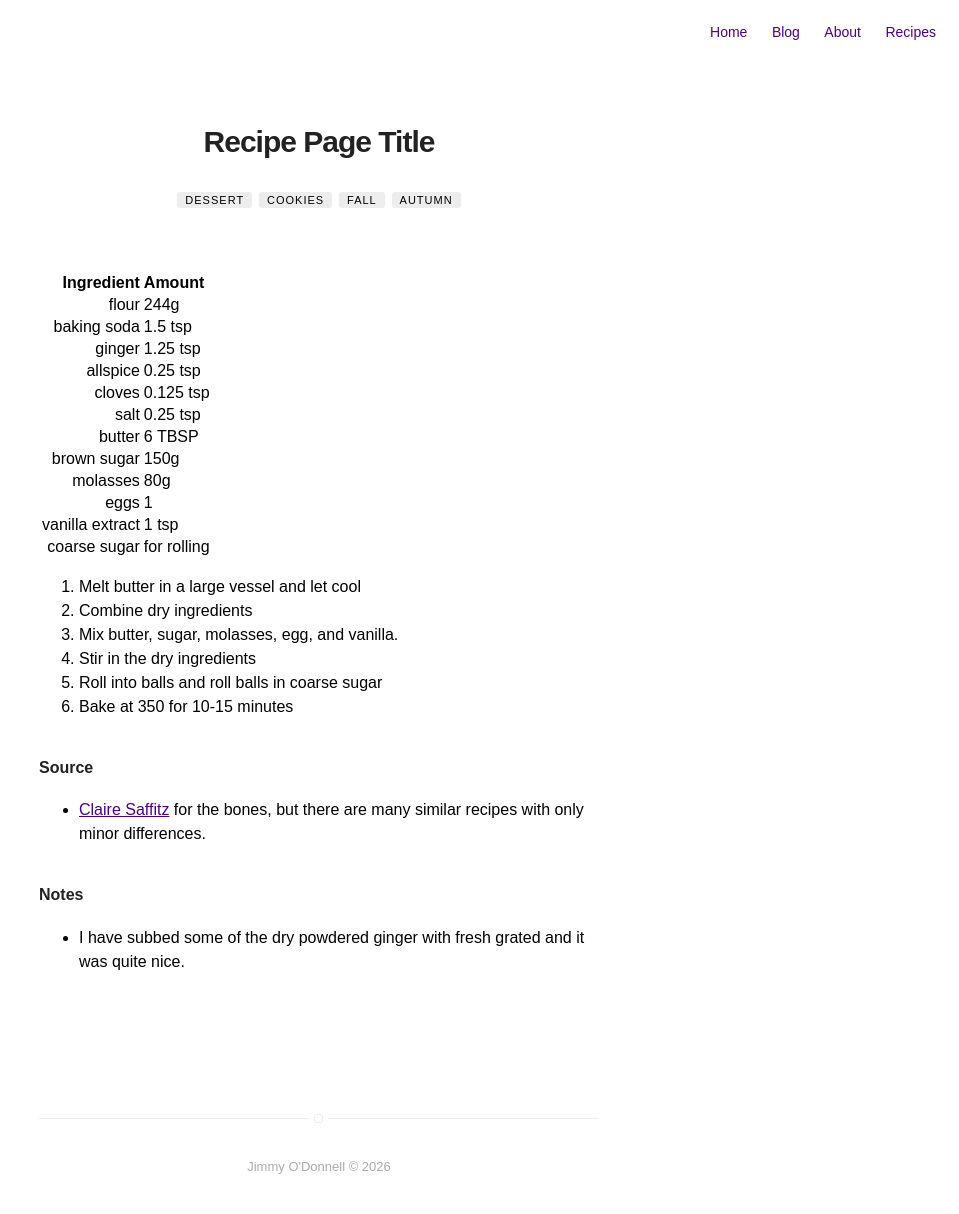
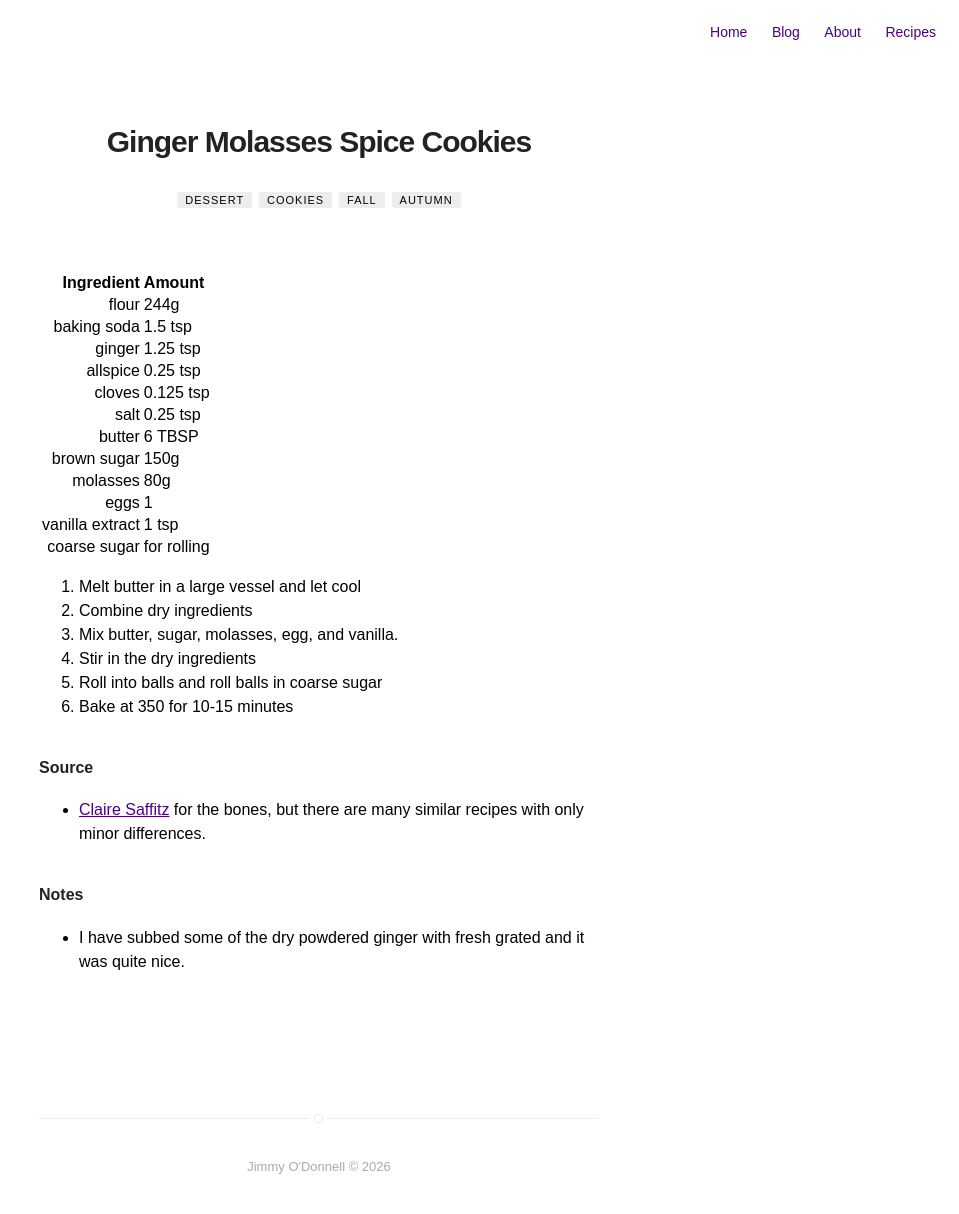
Before and after one commit to jimmyodonnell/jimmyodonnell.github.io, a Jekyll site: the page built from recipes/cookies-molasses-spice.md, in a window 1280 px wide. Shown: the whole page, without its empty margins (321-1280 px from the left). Built offline with Jekyll 4.4.1, drawn with Linux system fonts in a browser that asks for light colours.

Commit message:
add title fix names

```diff
--- a/recipes/cookies-molasses-spice.md
+++ b/recipes/cookies-molasses-spice.md
@@ -1,7 +1,7 @@
 ---
 layout: post
 category: blog
-title: Recipe Page Title
+title: Ginger Molasses Spice Cookies
 excerpt:
 modified: 2026-11-01
 tags: [dessert, cookies, fall, autumn]
```
Also changed, not shown: recipes.md (+1 -1 lines).
